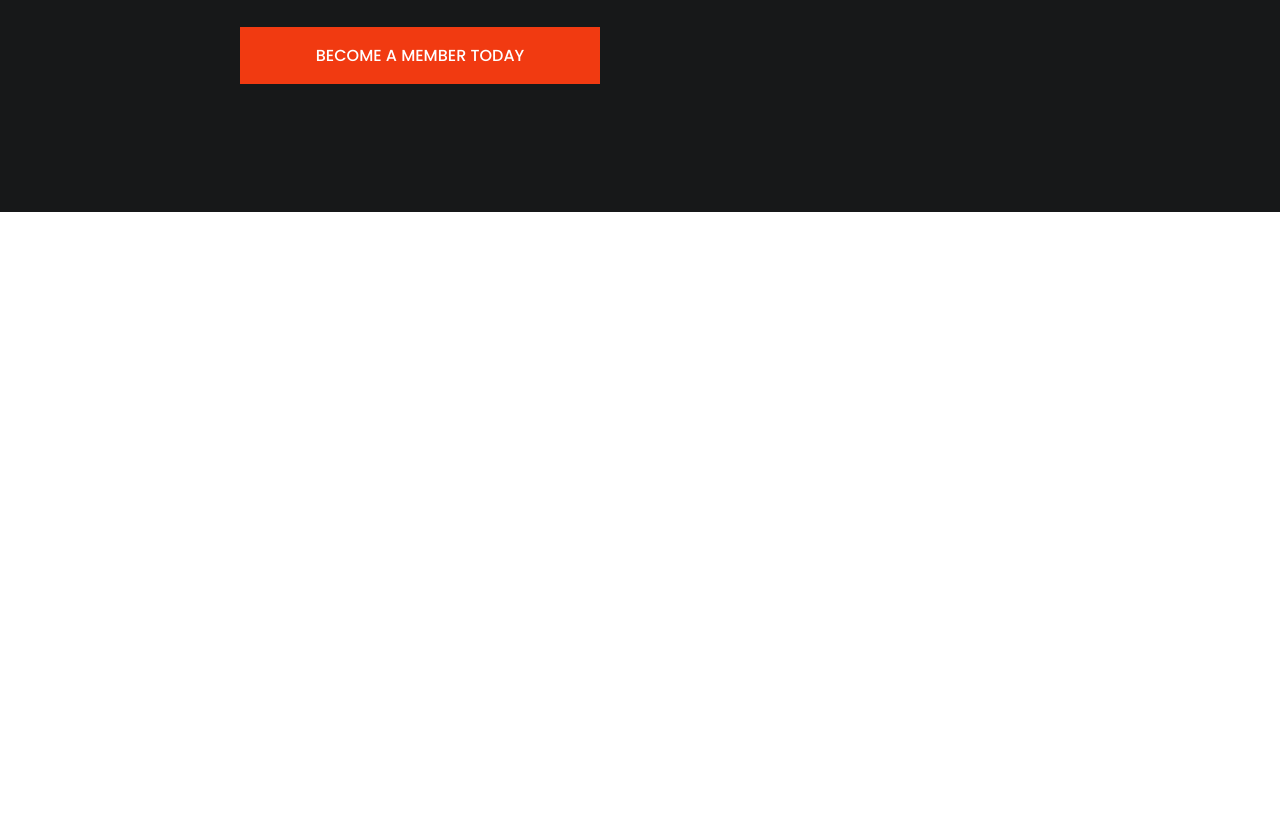
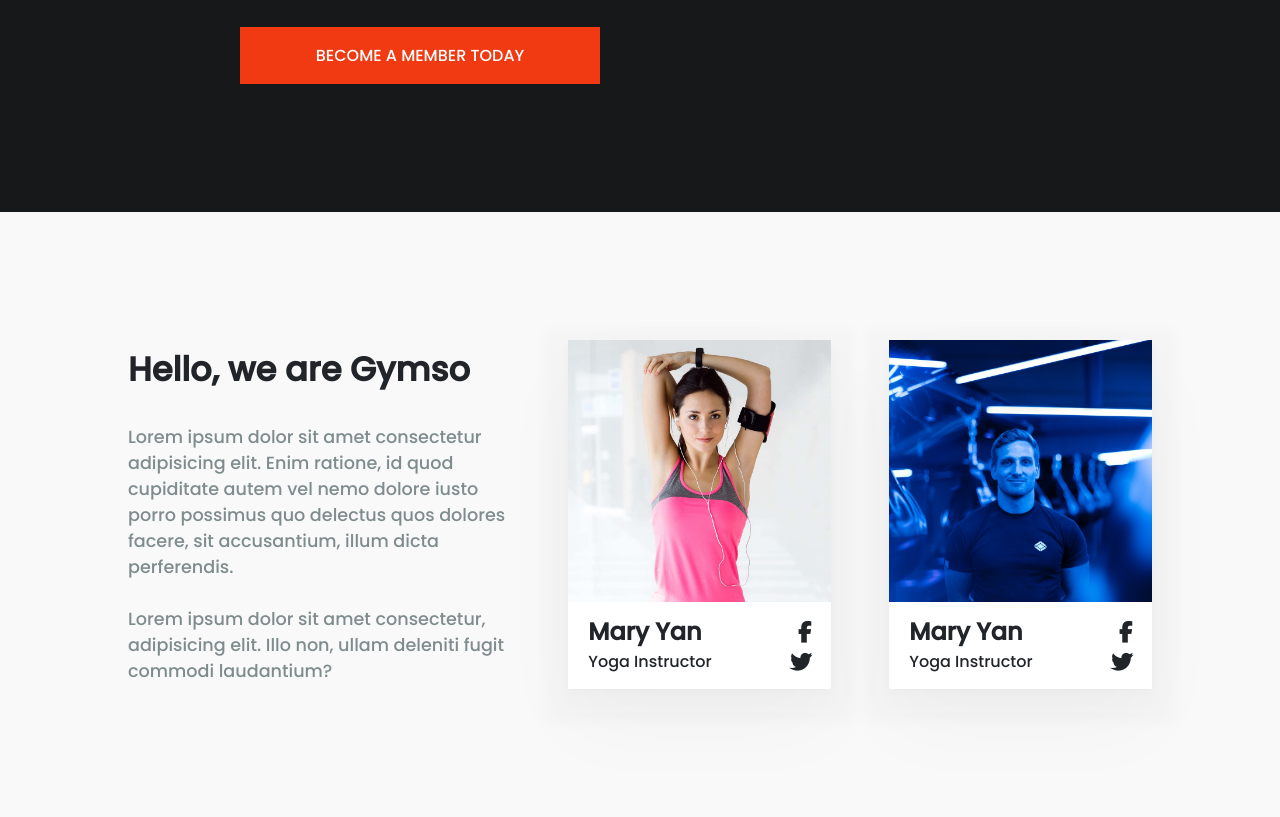
Before and after one commit to bdk27/GymWebsite-practice, a plain HTML site: page index.html in a window 1280 px wide. Shown: the part 1284-2101 px from the top of the page. Before the commit the page ends 1496 px from the top, so only its background shows below. Drawn offline with Linux system fonts and the light colour scheme.

Commit message:
trainer section

```diff
--- a/index.html
+++ b/index.html
@@ -54,6 +54,51 @@
         </div>
     </div>
 
+    <div class="trainer">
+        <div class="about">
+            <h2>Hello, we are Gymso</h2>
+            <p>
+                Lorem ipsum dolor sit amet consectetur adipisicing elit. Enim ratione, id quod cupiditate autem vel nemo dolore iusto porro possimus quo delectus quos dolores facere, sit accusantium, illum dicta perferendis.
+                <br>
+                <br>
+                Lorem ipsum dolor sit amet consectetur, adipisicing elit. Illo non, ullam deleniti fugit commodi laudantium?
+            </p>
+        </div>
+        <div class="people">
+            <div class="team1">
+                <div class="img">
+                    <img src="images/team1.jpg">
+                </div>
+                <div class="teamDetails">
+                    <div class="name">
+                        <h4>Mary Yan</h4>
+                        <i class="fa fa-facebook" aria-hidden="true"></i>
+                    </div>
+                    <div class="pro">
+                        <p>Yoga Instructor</p>
+                        <i class="fa fa-twitter" aria-hidden="true"></i>
+                    </div>
+                </div>
+            </div>
+
+            <div class="team1">
+                <div class="img">
+                    <img src="images/team2.jpg">
+                </div>
+                <div class="teamDetails">
+                    <div class="name">
+                        <h4>Mary Yan</h4>
+                        <i class="fa fa-facebook" aria-hidden="true"></i>
+                    </div>
+                    <div class="pro">
+                        <p>Yoga Instructor</p>
+                        <i class="fa fa-twitter" aria-hidden="true"></i>
+                    </div>
+                </div>
+            </div>
+        </div>
+    </div>
+
 
     <script src="script.js"></script>
     <script src="https://kit.fontawesome.com/5ed6520c8d.js" crossorigin="anonymous"></script>
--- a/style.css
+++ b/style.css
@@ -164,3 +164,77 @@
     color: #666262;
     margin-bottom: 0.8rem;
 }
+
+/* trainer */
+.trainer{
+    background: #f9f9f9;
+    padding: 8rem;
+    display: flex;
+    flex-direction: row;
+    justify-content: space-between;
+    align-items: center;
+}
+.trainer .about{
+    width: 39%;
+}
+.trainer .about h2{
+    color: #212529;
+    font-size: 2.1rem;
+    padding-bottom: 1.8rem;
+}
+.trainer .about p{
+    color: #7f8c8d;
+    font-size: 1.1rem;
+}
+.trainer .people{
+    width: 57%;
+    display: flex;
+    flex-direction: row;
+    justify-content: space-between;
+    align-items: center;
+}
+.trainer .people .team1{
+    width: 45%;
+    height: auto;
+    box-sizing: border-box;
+    background: #fff;
+    box-shadow: 0 1.6px 3.6px rgba(0, 0, 0, 0.01),
+    0 4.4px 10px rgba(0, 0, 0, 0.015),
+    0 10.6px 13px 24.1px rgba(0, 0, 0, 0.02),
+    0 35px 80px rgba(0, 0, 0, 0.03);
+}
+.trainer .people .team1 .img img{
+    width: 100%;
+    object-fit: cover;
+}
+.trainer .people .team1 .name, .trainer .people .team1 .pro{
+    display: flex;
+    flex-direction: row;
+    justify-content: space-between;
+    align-items: center;
+}
+.trainer .people .team1 .name{
+    padding: 5px 20px 0 20px;
+}
+.trainer .people .team1 .teamDetails{
+    display: flex;
+    flex-direction: column;
+    justify-content: center;
+    padding-bottom: 10px;
+}
+.trainer .people .team1 .name h4{
+    color: #212529;
+    font-size: 1.5rem;
+}
+.trainer .people .team1 .name i, .trainer .people .team1 .pro i{
+    font-size: 1.3rem;
+    font-weight: bolder;
+    cursor: pointer;
+    color: #212529;
+}
+.trainer .people .team1 .pro{
+    padding: 0 20px 5px 20px;
+}
+.trainer .people .team1 .pro p{
+    color: #212529;
+}
```
